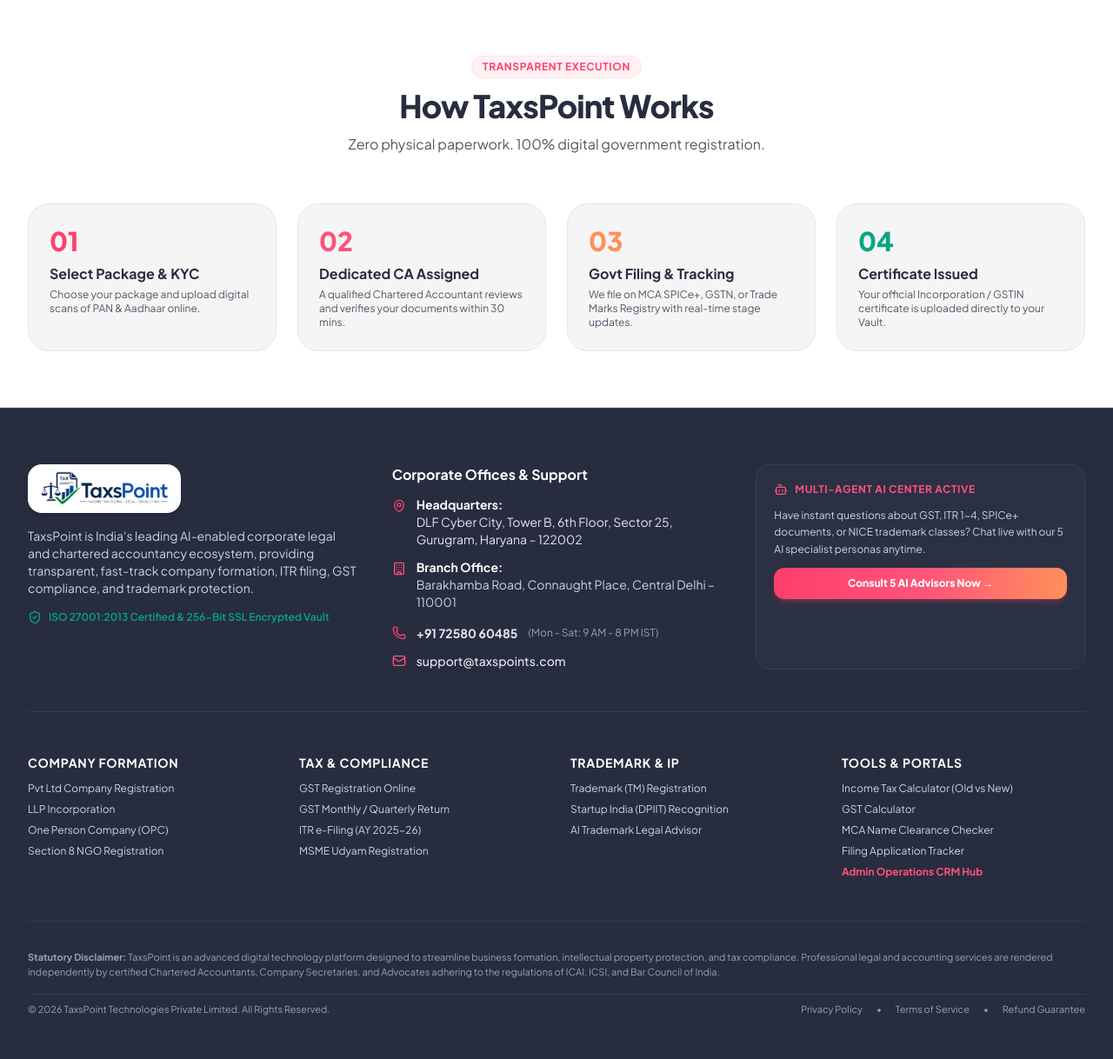
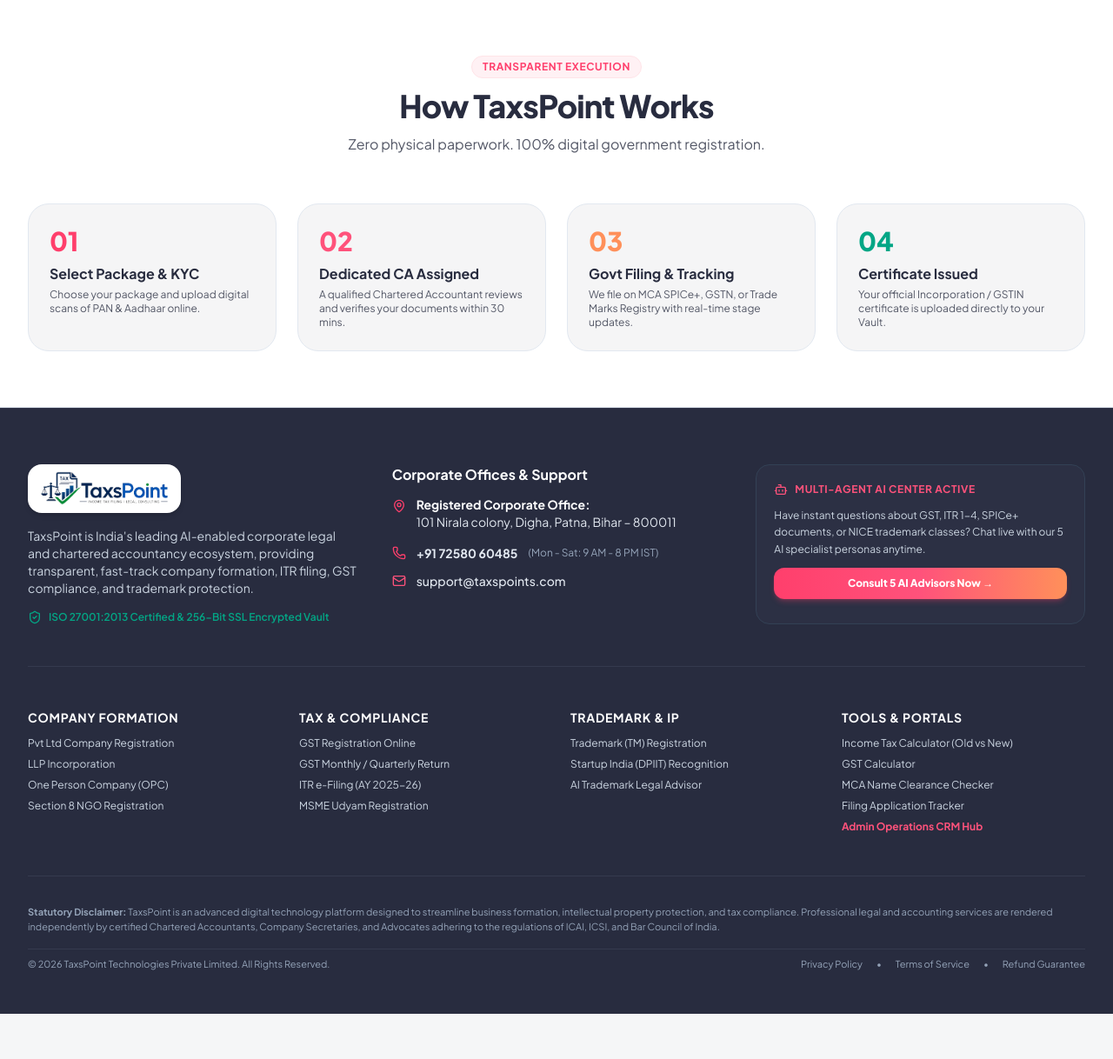
Before and after one commit to mmanishthakur2015/taxspoint, a CodeIgniter app: page /index.php/home/index in a window 1280 px wide. Shown: the part 2649-3867 px from the top of the page at 87% size. After the commit the page ends 3815 px from the top, so only its background shows below. Run offline with CodeIgniter, Linux system fonts and the light colour scheme; some libraries are stand-ins or nearby versions.

Commit message:
feat: update corporate address to 101 Nirala colony, Digha, Patna, Bihar - 800011

```diff
--- a/application/views/layout/footer.php
+++ b/application/views/layout/footer.php
@@ -26,16 +26,8 @@
                 <div class="flex items-start gap-3 text-slate-200">
                     <i data-lucide="map-pin" class="w-4 h-4 text-[#ff3f6c] flex-shrink-0 mt-1"></i>
                     <div>
-                        <strong class="text-white">Headquarters:</strong><br>
-                        DLF Cyber City, Tower B, 6th Floor, Sector 25, Gurugram, Haryana – 122002
-                    </div>
-                </div>
-
-                <div class="flex items-start gap-3 text-slate-300">
-                    <i data-lucide="building" class="w-4 h-4 text-[#ff527b] flex-shrink-0 mt-1"></i>
-                    <div>
-                        <strong class="text-white">Branch Office:</strong><br>
-                        Barakhamba Road, Connaught Place, Central Delhi – 110001
+                        <strong class="text-white">Registered Corporate Office:</strong><br>
+                        101 Nirala colony, Digha, Patna, Bihar – 800011
                     </div>
                 </div>
 
--- a/src/components/Footer.jsx
+++ b/src/components/Footer.jsx
@@ -42,10 +42,10 @@
 
           {/* Quick Contact & Working Hours */}
           <div className="lg:col-span-4 space-y-3 text-xs sm:text-sm">
-            <h4 className="text-white font-bold text-base mb-3">Headquarters & Support</h4>
+            <h4 className="text-white font-bold text-base mb-3">Registered Office & Support</h4>
             <div className="flex items-start gap-3 text-slate-400">
               <MapPin className="w-4 h-4 text-brand-sky flex-shrink-0 mt-1" />
-              <span>Level 5, Tower B, Cyber City, DLF Phase 2, Gurugram, Haryana – 122002</span>
+              <span>101 Nirala colony, Digha, Patna, Bihar – 800011</span>
             </div>
             <div className="flex items-center gap-3 text-slate-400">
               <Phone className="w-4 h-4 text-emerald-400 flex-shrink-0" />
```
Also changed, not shown: README.md.
